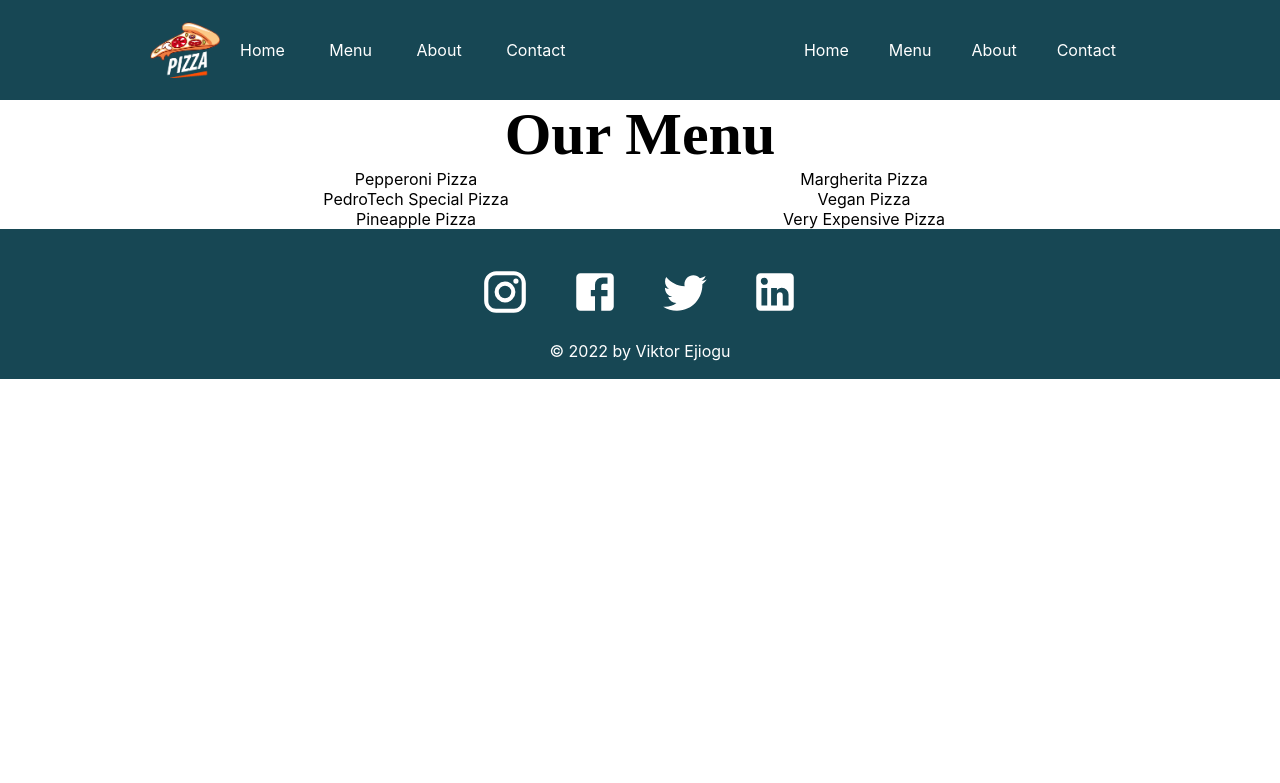
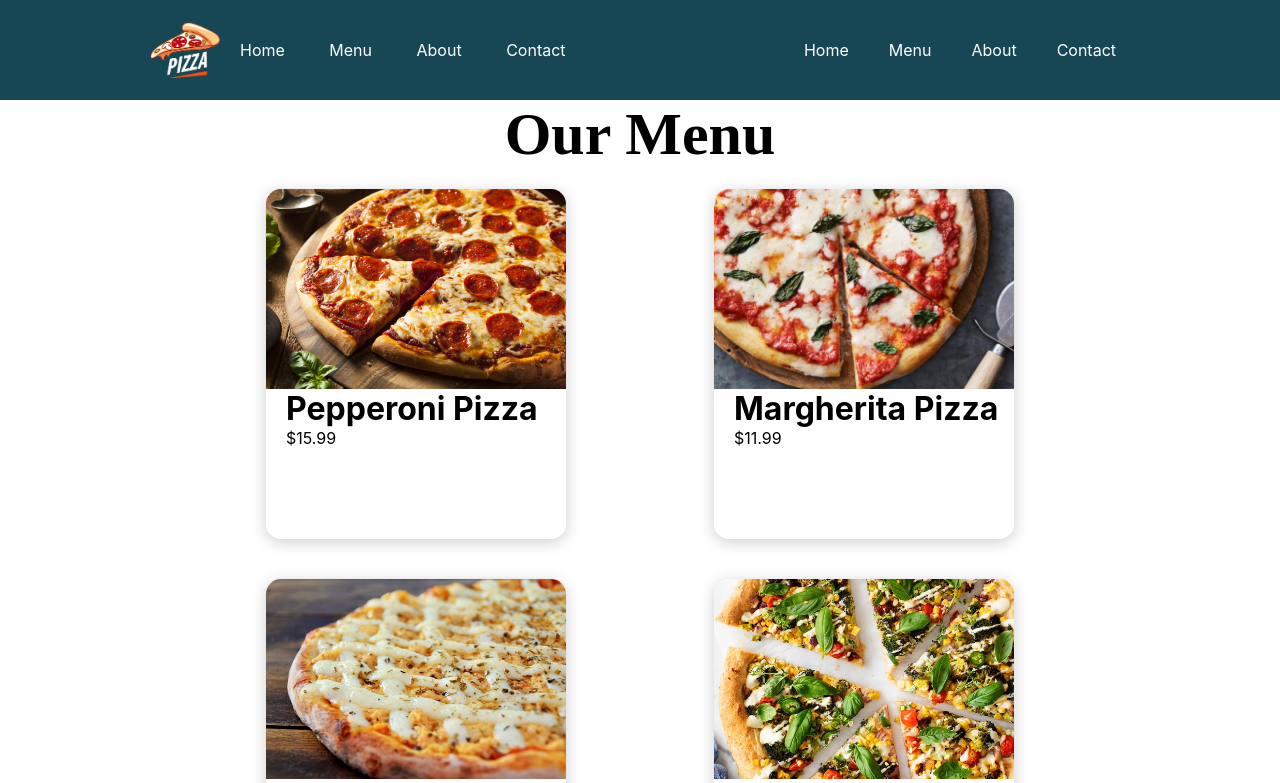
Before and after one commit to ejioguvictor/tasty, a React (Create React App) app: page /menu in a window 1280 px wide. Shown: the top 783 px of the page. Built offline with nearby package versions, Linux system fonts and the light colour scheme; the HTML template or start-up script is replaced by a standard one.

Commit message:
modified files

```diff
--- a/src/components/MenuItems/MenuItem.js
+++ b/src/components/MenuItems/MenuItem.js
@@ -1,8 +1,9 @@
 import React from "react";
+import styles from './MenuItem.module.scss'
 
 function MenuItem({ image, name, price }) {
   return (
-    <div className="menuItem">
+    <div className={styles.menuItem}>
       <div style={{ backgroundImage: `url(${image})` }}> </div>
       <h1> {name} </h1>
       <p> ${price} </p>
--- a/src/components/MenuItems/MenuItem.module.scss
+++ b/src/components/MenuItems/MenuItem.module.scss
@@ -0,0 +1,29 @@
+/* MENU ITEM STYLING */
+
+.menuItem {
+  border-radius: 15px;
+  width: 300px;
+  height: 350px;
+  margin: 20px;
+  box-shadow: 0px 3px 15px rgba(0, 0, 0, 0.2);
+}
+.menuItem:hover {
+  box-shadow: 0px 3px 15px rgba(0, 0, 0, 0.5);
+  transition: 0.3s ease-in;
+  cursor: pointer;
+}
+
+.menuItem div {
+  border-top-left-radius: 15px;
+  border-top-right-radius: 15px;
+  width: 100%;
+  height: 200px;
+  background-position: center;
+  background-repeat: no-repeat;
+  background-size: cover;
+}
+
+.menuItem h1,
+.menuItem p {
+  margin-left: 20px;
+}
--- a/src/helpers/MenuLists.js
+++ b/src/helpers/MenuLists.js
@@ -17,7 +17,7 @@ export const MenuList = [
     price: 11.99,
   },
   {
-    name: "PedroTech Special Pizza",
+    name: "Special tasty Pizza",
     image: PedroTechSpecial,
     price: 256.53,
   },
--- a/src/pages/Menu/Menu.js
+++ b/src/pages/Menu/Menu.js
@@ -1,5 +1,6 @@
 import React from 'react'
 import { MenuList } from '../../helpers/MenuLists'
+import MenuItem from '../../components/MenuItems/MenuItem'
 import styles from './Menu.module.scss'
 
 
@@ -9,9 +10,10 @@ const Menu = () => {
       <h1 className={styles.menuTitle}>Our Menu</h1>
       <div className={styles.menuList}>
         {MenuList.map((menuItem, key) => {
-          return <div>{menuItem.name}</div>
-          // <div>{menuItem.image}</div>
-          // <div>{menuItem.price}</div>
+          return <MenuItem key={key}
+            image={menuItem.image}
+            name={menuItem.name}
+            price={menuItem.price} />
         })}
       </div>
     </div>
--- a/src/pages/Menu/Menu.module.scss
+++ b/src/pages/Menu/Menu.module.scss
@@ -19,36 +19,6 @@
   place-items: center;
 }
 
-/* MENU ITEM STYLING */
-
-.menuItem {
-  border-radius: 15px;
-  width: 300px;
-  height: 350px;
-  margin: 20px;
-  box-shadow: 0px 3px 15px rgba(0, 0, 0, 0.2);
-}
-.menuItem:hover {
-  box-shadow: 0px 3px 15px rgba(0, 0, 0, 0.5);
-  transition: 0.3s ease-in;
-  cursor: pointer;
-}
-
-.menuItem div {
-  border-top-left-radius: 15px;
-  border-top-right-radius: 15px;
-  width: 100%;
-  height: 200px;
-  background-position: center;
-  background-repeat: no-repeat;
-  background-size: cover;
-}
-
-.menuItem h1,
-.menuItem p {
-  margin-left: 20px;
-}
-
 @media only screen and (max-width: 1300px) {
   .menuList {
     grid-template-columns: 1fr 1fr;
```
